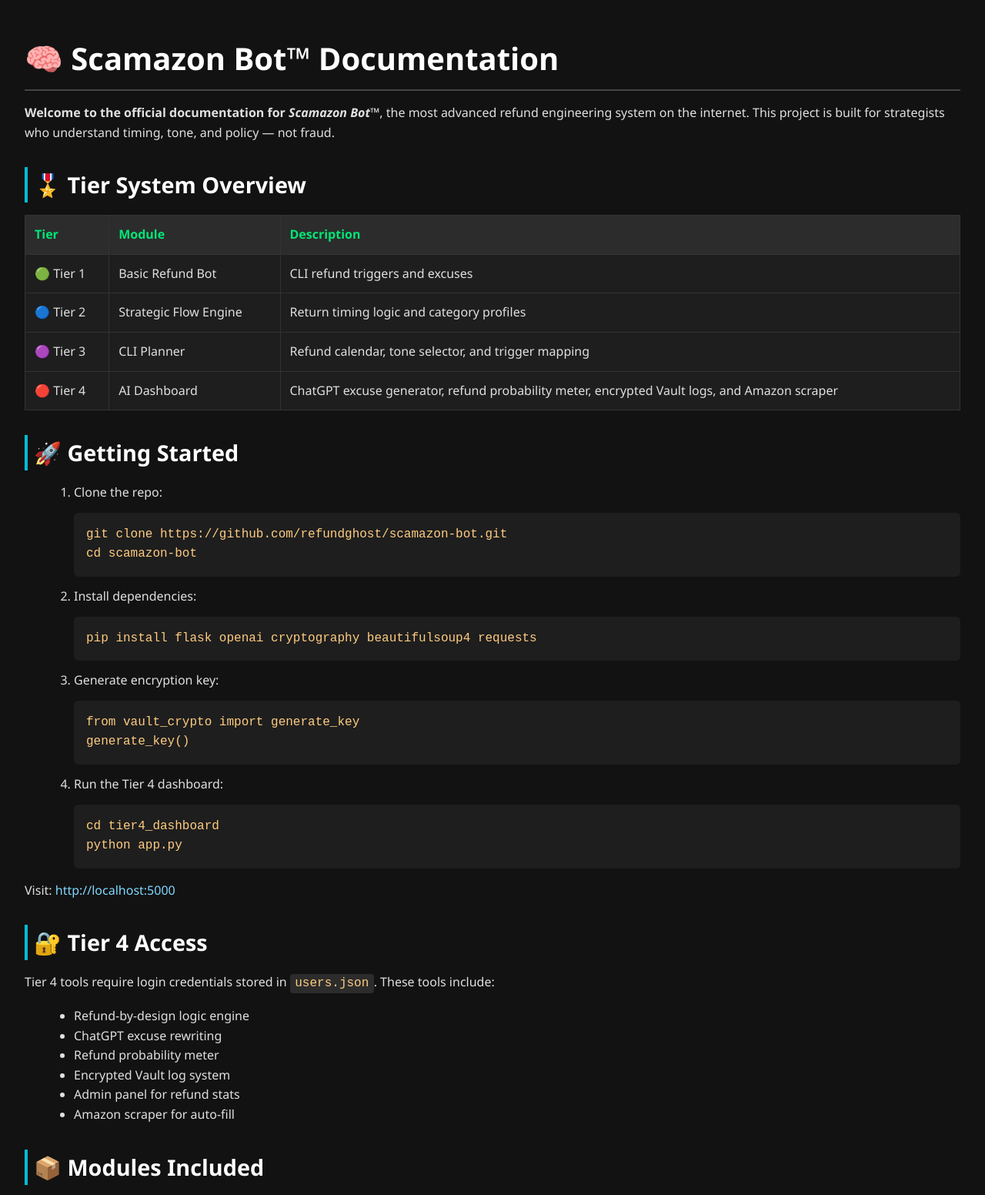
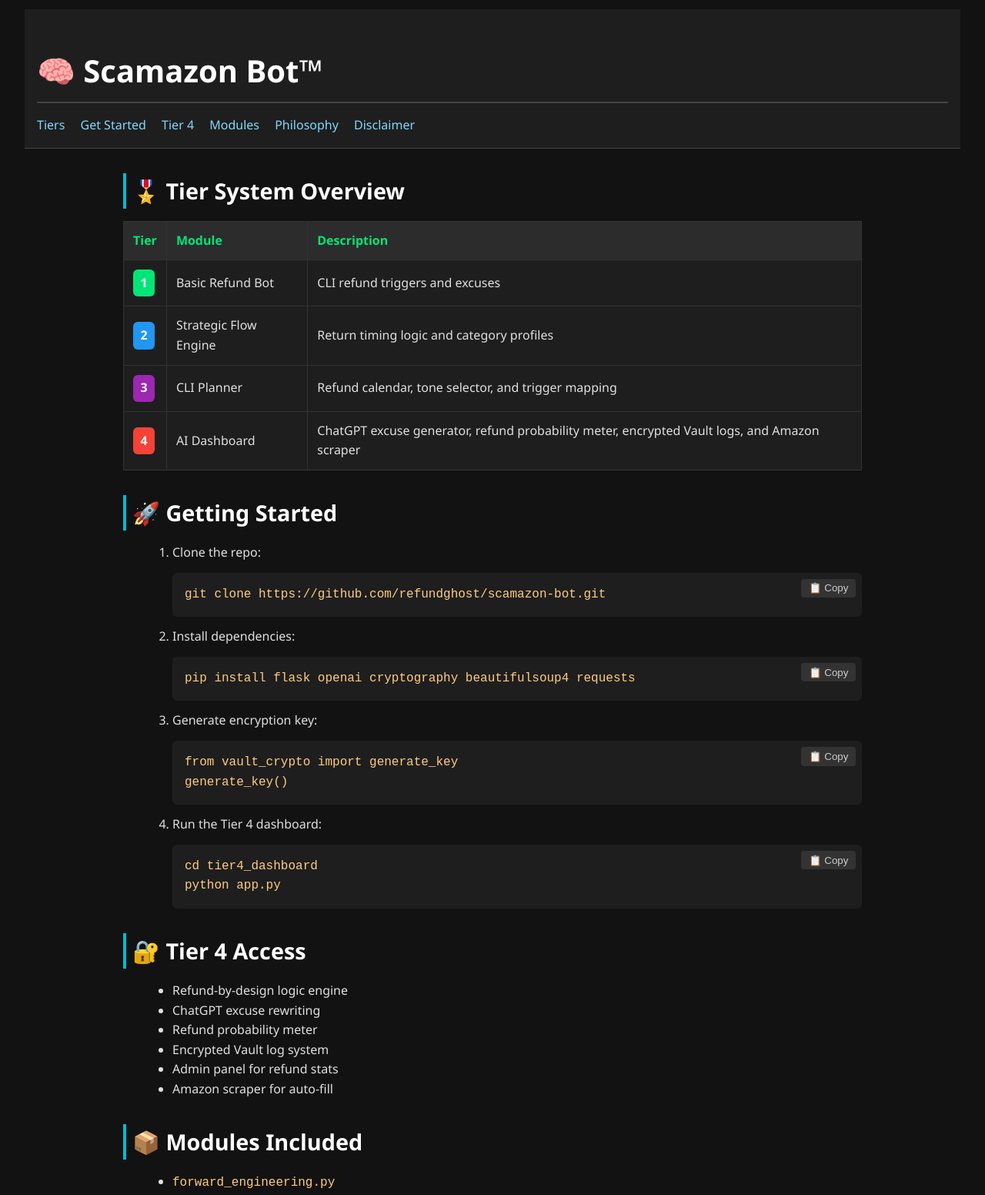
Before and after one commit to refundghost/scamazon-bot, a plain HTML site: page docs/index.html in a window 1280 px wide. Shown: the part 20-1572 px from the top of the page at 77% size. Drawn offline with Linux system fonts and the light colour scheme.

Commit message:
Upgrade UI to top-tier Scamazon site

```diff
--- a/docs/index.html
+++ b/docs/index.html
@@ -1,60 +1,55 @@
 <!DOCTYPE html>
 <html lang="en">
 <head>
-  <meta charset="UTF-8">
+  <meta charset="UTF-8" />
   <title>Scamazon Bot™ Documentation</title>
-  <link rel="stylesheet" href="styles.css"> <!-- Optional: link to your CSS -->
+  <meta name="viewport" content="width=device-width, initial-scale=1.0" />
+  <link rel="stylesheet" href="styles.css" />
+  <link rel="icon" href="assets/favicon.ico" />
 </head>
 <body>
-  <header>
-    <h1>🧠 Scamazon Bot™ Documentation</h1>
-    <p><strong>Welcome to the official documentation for <em>Scamazon Bot™</em></strong>, the most advanced refund engineering system on the internet. This project is built for strategists who understand timing, tone, and policy — not fraud.</p>
+  <header class="sticky-header">
+    <h1>🧠 Scamazon Bot™</h1>
+    <nav>
+      <a href="#tiers">Tiers</a>
+      <a href="#start">Get Started</a>
+      <a href="#access">Tier 4</a>
+      <a href="#modules">Modules</a>
+      <a href="#philosophy">Philosophy</a>
+      <a href="#disclaimer">Disclaimer</a>
+    </nav>
   </header>
 
-  <section>
+  <main>
+    <section id="tiers">
       <h2>🎖️ Tier System Overview</h2>
       <table>
         <thead>
-        <tr>
-          <th>Tier</th>
-          <th>Module</th>
-          <th>Description</th>
-        </tr>
+          <tr><th>Tier</th><th>Module</th><th>Description</th></tr>
         </thead>
         <tbody>
-        <tr><td>🟢 Tier 1</td><td>Basic Refund Bot</td><td>CLI refund triggers and excuses</td></tr>
-        <tr><td>🔵 Tier 2</td><td>Strategic Flow Engine</td><td>Return timing logic and category profiles</td></tr>
-        <tr><td>🟣 Tier 3</td><td>CLI Planner</td><td>Refund calendar, tone selector, and trigger mapping</td></tr>
-        <tr><td>🔴 Tier 4</td><td>AI Dashboard</td><td>ChatGPT excuse generator, refund probability meter, encrypted Vault logs, and Amazon scraper</td></tr>
+          <tr><td><span class="badge green">1</span></td><td>Basic Refund Bot</td><td>CLI refund triggers and excuses</td></tr>
+          <tr><td><span class="badge blue">2</span></td><td>Strategic Flow Engine</td><td>Return timing logic and category profiles</td></tr>
+          <tr><td><span class="badge purple">3</span></td><td>CLI Planner</td><td>Refund calendar, tone selector, and trigger mapping</td></tr>
+          <tr><td><span class="badge red">4</span></td><td>AI Dashboard</td><td>ChatGPT excuse generator, refund probability meter, encrypted Vault logs, and Amazon scraper</td></tr>
         </tbody>
       </table>
     </section>
 
-  <section>
+    <section id="start">
       <h2>🚀 Getting Started</h2>
       <ol>
-      <li>Clone the repo:
-        <pre><code>git clone https://github.com/refundghost/scamazon-bot.git
-cd scamazon-bot</code></pre>
-      </li>
-      <li>Install dependencies:
-        <pre><code>pip install flask openai cryptography beautifulsoup4 requests</code></pre>
-      </li>
-      <li>Generate encryption key:
-        <pre><code>from vault_crypto import generate_key
-generate_key()</code></pre>
-      </li>
-      <li>Run the Tier 4 dashboard:
-        <pre><code>cd tier4_dashboard
-python app.py</code></pre>
-      </li>
+        <li>Clone the repo:<pre><code>git clone https://github.com/refundghost/scamazon-bot.git</code></pre></li>
+        <li>Install dependencies:<pre><code>pip install flask openai cryptography beautifulsoup4 requests</code></pre></li>
+        <li>Generate encryption key:<pre><code>from vault_crypto import generate_key
+generate_key()</code></pre></li>
+        <li>Run the Tier 4 dashboard:<pre><code>cd tier4_dashboard
+python app.py</code></pre></li>
       </ol>
-    <p>Visit: <a href="http://localhost:5000">http://localhost:5000</a></p>
     </section>
 
-  <section>
+    <section id="access">
       <h2>🔐 Tier 4 Access</h2>
-    <p>Tier 4 tools require login credentials stored in <code>users.json</code>. These tools include:</p>
       <ul>
         <li>Refund-by-design logic engine</li>
         <li>ChatGPT excuse rewriting</li>
@@ -65,47 +60,34 @@ python app.py</code></pre>
       </ul>
     </section>
 
-  <section>
+    <section id="modules">
       <h2>📦 Modules Included</h2>
       <ul>
-      <li><code>forward_engineering.py</code>: Refund logic engine</li>
-      <li><code>chatgpt_api.py</code>: ChatGPT excuse generator</li>
-      <li><code>vault_log.py</code>: Encrypted refund log system</li>
-      <li><code>vault_crypto.py</code>: Fernet encryption for logs</li>
-      <li><code>amazon_scraper.py</code>: Auto-fill item metadata from Amazon</li>
-      <li><code>app.py</code>: Flask web app with login, dashboard, and chatbot</li>
+        <li><code>forward_engineering.py</code></li>
+        <li><code>chatgpt_api.py</code></li>
+        <li><code>vault_log.py</code></li>
+        <li><code>vault_crypto.py</code></li>
+        <li><code>amazon_scraper.py</code></li>
+        <li><code>app.py</code></li>
       </ul>
     </section>
 
-  <section>
+    <section id="philosophy">
       <h2>🛡️ Philosophy</h2>
-    <p><strong>We win because we know the rules.</strong></p>
-    <p>Scamazon Bot doesn’t fake claims. It uses timing, tone, and platform logic to engineer refund outcomes that are already embedded in Amazon’s own structure.</p>
+      <p><strong>We win because we know the rules.</strong> Scamazon Bot doesn’t fake claims. It uses timing, tone, and platform logic to engineer refund outcomes embedded in Amazon’s own system.</p>
     </section>
 
-  <section>
-    <h2>🧠 Credits</h2>
-    <p>Created by <strong>refundghost</strong>. Engineered for refund strategists, not scammers.</p>
+    <section id="disclaimer">
+      <h2>🛡️ Disclaimer</h2>
+      <p>This tool is for educational purposes only. It does not promote or condone fraudulent activity. Use responsibly and legally.</p>
     </section>
 
-  <section>
-    <h2>🛡️ Disclaimer</h2>
-    <p>This tool is for educational and research purposes only. It does not promote or condone fraudulent activity. Use responsibly and within the bounds of applicable laws and platform policies.</p>
-  </section>
+    <footer>
+      <p>Created by <strong>refundghost</strong> — Built for refund strategists, not scammers.</p>
+      <a href="#">Back to Top</a>
+    </footer>
+  </main>
 
-  <section>
-    <h2>✅ Final Steps</h2>
-    <ol>
-      <li>Save this as <code>docs/index.md</code></li>
-      <li>Commit and push:
-        <pre><code>git add docs/index.md
-git commit -m "Add GitHub Pages landing page"
-git push origin main</code></pre>
-      </li>
-      <li>Go to your repo’s <strong>Settings → Pages</strong></li>
-      <li>Set source to <code>docs/</code> folder</li>
-    </ol>
-    <p>Your site will be live at: <a href="https://refundghost.github.io/scamazon-bot">https://refundghost.github.io/scamazon-bot</a></p>
-  </section>
+  <script src="script.js"></script>
 </body>
 </html>
--- /dev/null
+++ b/docs/script.js
@@ -0,0 +1,12 @@
+
+document.querySelectorAll('pre code').forEach((block) => {
+  const button = document.createElement('button');
+  button.className = 'copy-button';
+  button.textContent = '📋 Copy';
+  block.parentNode.insertBefore(button, block);
+  button.addEventListener('click', () => {
+    navigator.clipboard.writeText(block.textContent);
+    button.textContent = '✅ Copied!';
+    setTimeout(() => button.textContent = '📋 Copy', 2000);
+  });
+});
--- a/docs/styles.css
+++ b/docs/styles.css
@@ -1,3 +1,4 @@
+
 /* Base Reset */
 body {
   margin: 0;
@@ -8,29 +9,63 @@ body {
   line-height: 1.6;
 }
 
+/* Layout */
+main {
+  max-width: 960px;
+  margin: auto;
+}
+
 /* Headings */
 h1, h2, h3 {
   color: #ffffff;
   margin-top: 2rem;
   margin-bottom: 1rem;
 }
-
 h1 {
   font-size: 2.5rem;
   border-bottom: 2px solid #444;
   padding-bottom: 0.5rem;
 }
-
 h2 {
   font-size: 1.8rem;
   border-left: 4px solid #00bcd4;
   padding-left: 0.5rem;
 }
 
+/* Badges */
+.badge {
+  display: inline-block;
+  font-weight: bold;
+  padding: 0.3em 0.6em;
+  border-radius: 6px;
+  color: #fff;
+}
+.badge.green { background: #00e676; }
+.badge.blue { background: #2196f3; }
+.badge.purple { background: #9c27b0; }
+.badge.red { background: #f44336; }
+
+/* Sticky Header */
+.sticky-header {
+  position: sticky;
+  top: 0;
+  background: #1e1e1e;
+  padding: 1rem;
+  border-bottom: 1px solid #444;
+  z-index: 1000;
+}
+.sticky-header nav a {
+  margin-right: 1rem;
+  color: #80d8ff;
+  text-decoration: none;
+}
+.sticky-header nav a:hover {
+  text-decoration: underline;
+}
+
 /* Links */
 a {
   color: #80d8ff;
-  text-decoration: none;
 }
 a:hover {
   text-decoration: underline;
@@ -67,25 +102,28 @@ pre {
   padding: 1rem;
   border-radius: 6px;
   overflow-x: auto;
+  position: relative;
 }
 code {
   font-family: 'Courier New', monospace;
   color: #ffcc80;
 }
-
-/* Inline Code */
-code:not(pre code) {
-  background-color: #2c2c2c;
-  padding: 0.2rem 0.4rem;
+.copy-button {
+  position: absolute;
+  top: 8px;
+  right: 8px;
+  background: #333;
+  border: none;
+  color: #ccc;
+  padding: 0.3rem 0.6rem;
   border-radius: 4px;
+  cursor: pointer;
+}
+.copy-button:hover {
+  background: #555;
 }
 
-/* Sections */
-section {
-  margin-bottom: 2rem;
-}
-
-/* Footer (optional) */
+/* Footer */
 footer {
   margin-top: 3rem;
   font-size: 0.9rem;
```
Also changed, not shown: 1 other file. Lines whose indentation alone changed are shown as unchanged.
